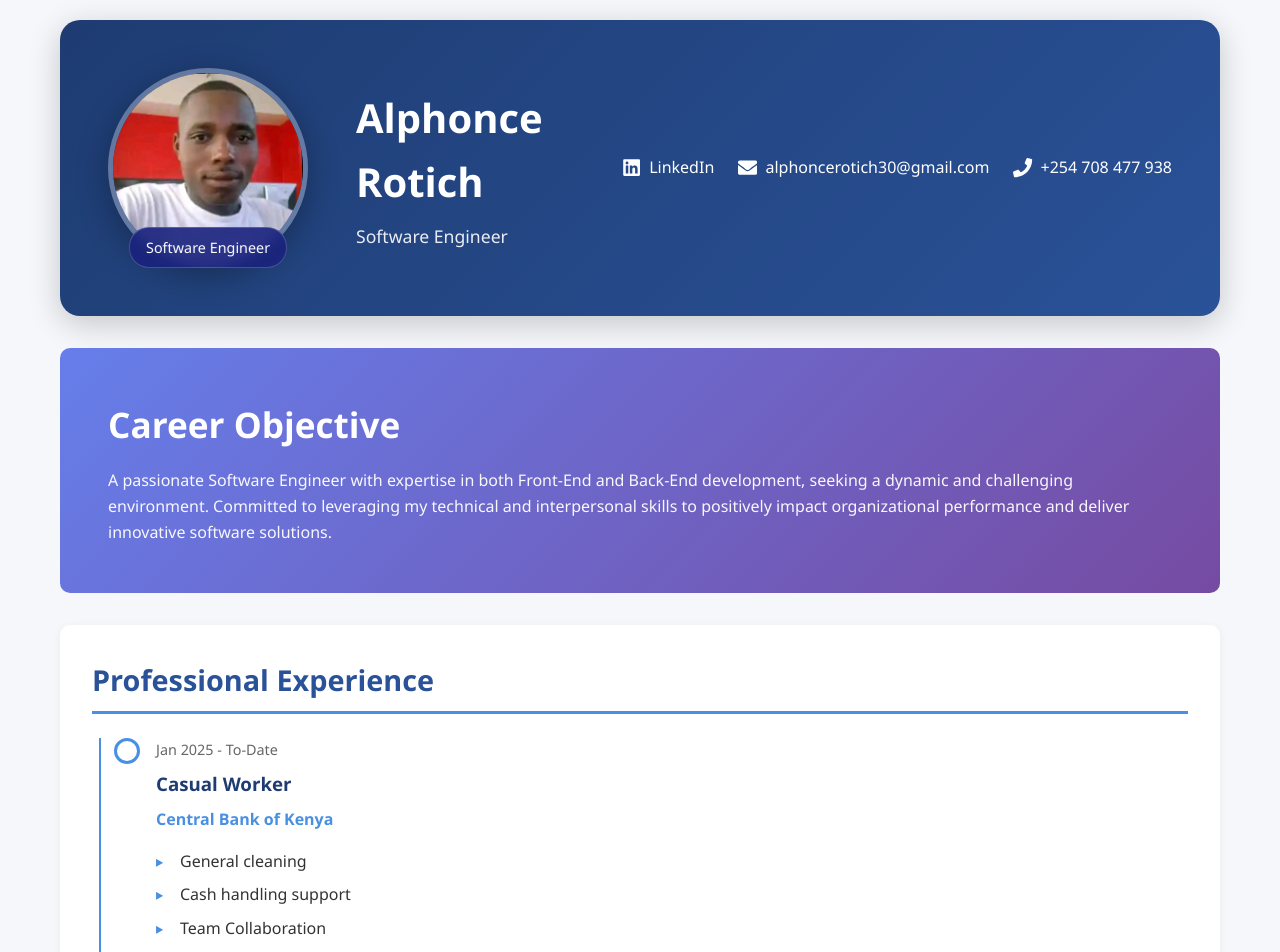
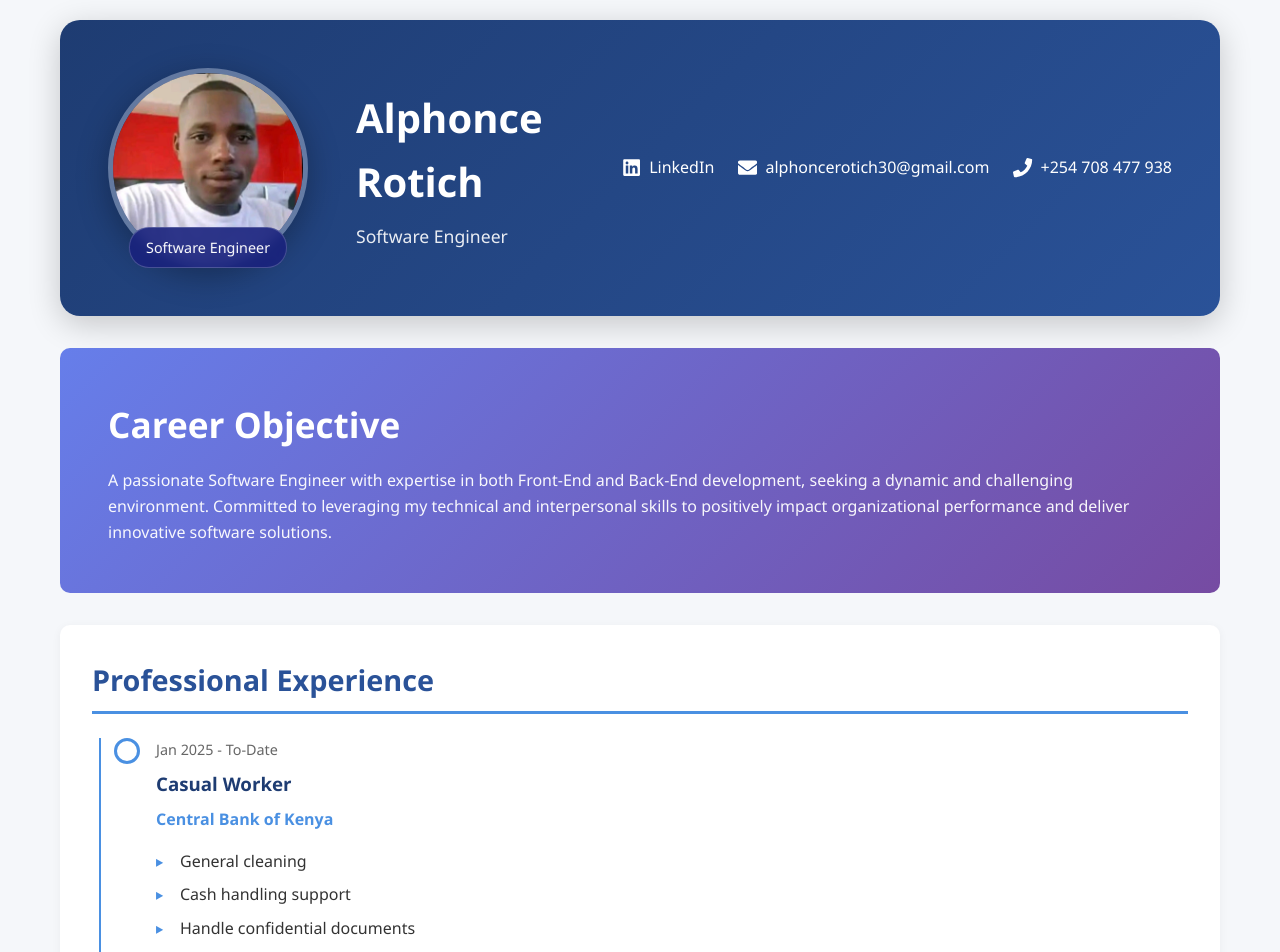
Before and after one commit to Alphonce08/portfolio, a React (Create React App) app: page / in a window 1280 px wide. Shown: the top 952 px of the page. Built offline with nearby package versions, Linux system fonts and the light colour scheme.

Commit message:
...Update...

```diff
--- a/src/components/Experience.js
+++ b/src/components/Experience.js
@@ -9,6 +9,7 @@ const Experience = () => {
       responsibilities: [
         'General cleaning',
         'Cash handling support',
+        'Handle confidential documents',
         'Team Collaboration',
         'Operational Support',
         'Confidentiality and Integrity',
```
